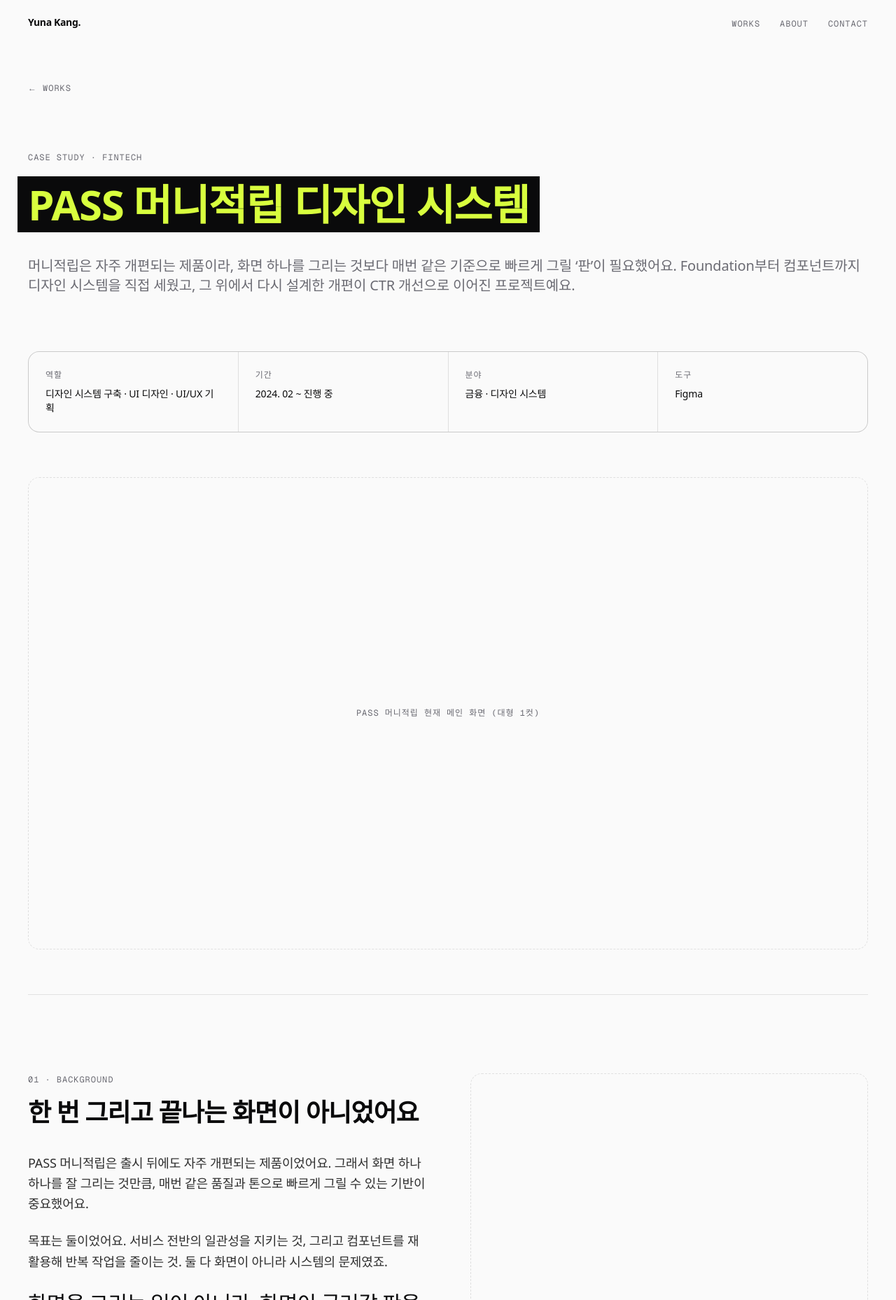
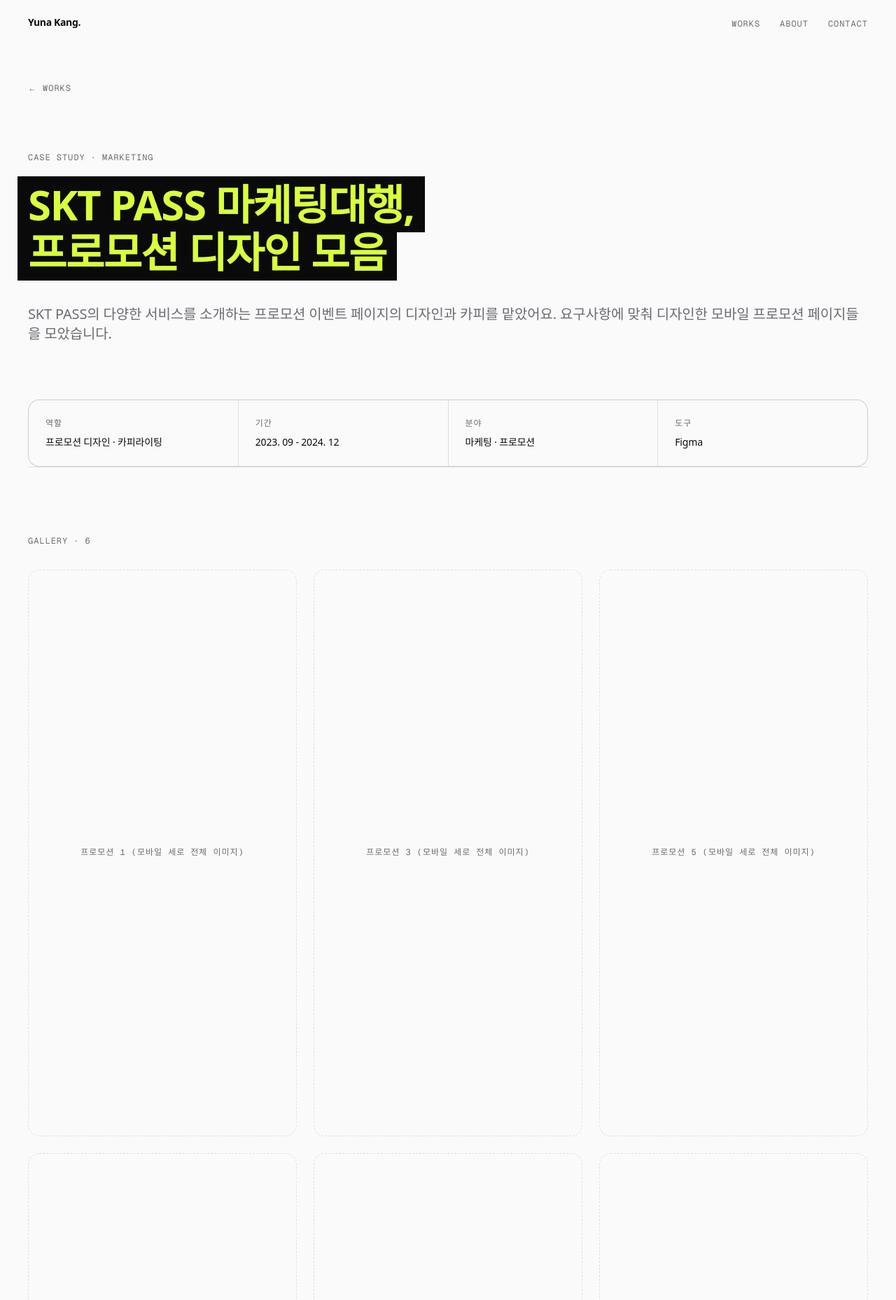
Before and after one commit to yxxna/yxxna-portfolio, a Next.js app: page /works/SKMT in a window 1280 px wide. Shown: the top 1858 px of the page at 70% size. Built offline with nearby package versions, Linux system fonts and the light colour scheme; a web font is replaced by a local one.

Commit message:
파일구조 변경

```diff
--- /dev/null
+++ b/app/works/SKMT/SKMTGallery.tsx
@@ -0,0 +1,120 @@
+"use client";
+
+import Link from "next/link";
+import { motion } from "motion/react";
+import Reveal from "@/components/Reveal";
+import EntryBoxReveal from "@/components/EntryBoxReveal";
+import { withBasePath } from "@/lib/base-path";
+import { data, type GalleryImage } from "./data";
+
+/** 세로 모바일 프로모션 이미지 한 장. 실제 이미지는 잘림 없이 전체, 없으면 점선 플레이스홀더. */
+function GalleryItem({ src, alt, hint }: GalleryImage) {
+  return (
+    <figure className="mb-6 break-inside-avoid">
+      {src ? (
+        // eslint-disable-next-line @next/next/no-img-element
+        <img
+          src={withBasePath(src)}
+          alt={alt ?? hint ?? ""}
+          loading="lazy"
+          className="w-full rounded-2xl border border-line"
+        />
+      ) : (
+        <div
+          className="flex items-center justify-center rounded-2xl border border-dashed border-line bg-white/[0.02]"
+          style={{ aspectRatio: "9 / 19" }}
+        >
+          <p className="label px-6 text-center leading-relaxed">{hint}</p>
+        </div>
+      )}
+    </figure>
+  );
+}
+
+export default function SKMTGallery() {
+  const { kicker, title, titleLines, summary, meta, images } = data;
+
+  return (
+    <main className="flex-1 pt-28">
+      <div className="mx-auto max-w-[1400px] px-6 md:px-10">
+        <Link
+          href="/works"
+          data-cursor="BACK"
+          className="label inline-block hover:text-foreground"
+        >
+          ← Works
+        </Link>
+
+        {/* header */}
+        <header className="py-12 md:py-20">
+          <motion.p
+            initial={{ opacity: 0, y: 20 }}
+            animate={{ opacity: 1, y: 0 }}
+            transition={{ duration: 0.7 }}
+            className="label mb-6"
+          >
+            {kicker}
+          </motion.p>
+          <motion.h1
+            initial={{ opacity: 0, y: 30 }}
+            animate={{ opacity: 1, y: 0 }}
+            transition={{ duration: 0.8, delay: 0.05 }}
+            className="max-w-4xl pb-2 text-4xl font-semibold leading-[1.14] tracking-tight sm:text-5xl md:text-6xl"
+          >
+            <EntryBoxReveal lines={titleLines ?? [title]} />
+          </motion.h1>
+          <motion.p
+            initial={{ opacity: 0, y: 20 }}
+            animate={{ opacity: 1, y: 0 }}
+            transition={{ duration: 0.7, delay: 0.15 }}
+            className="mt-8 text-xl text-muted"
+          >
+            {summary}
+          </motion.p>
+        </header>
+
+        {/* meta */}
+        <div className="grid gap-px overflow-hidden rounded-2xl border border-line bg-line sm:grid-cols-4">
+          {meta.map((m) => (
+            <div key={m.k} className="bg-background p-6">
+              <p className="label mb-2">{m.k}</p>
+              <p className="text-sm">{m.v}</p>
+            </div>
+          ))}
+        </div>
+
+        {/* gallery — 세로 모바일 이미지를 잘림 없이 전체로, 메이슨리 컬럼 배치 */}
+        <section className="border-t border-line py-16 md:py-24">
+          <Reveal>
+            <p className="label mb-8">Gallery · {images.length}</p>
+          </Reveal>
+          <Reveal delay={0.08}>
+            <div className="columns-1 gap-6 sm:columns-2 lg:columns-3">
+              {images.map((img, i) => (
+                <GalleryItem key={i} {...img} />
+              ))}
+            </div>
+          </Reveal>
+        </section>
+
+        {/* footer nav */}
+        <div className="flex items-center justify-between border-t border-line py-16">
+          <Link
+            href="/works"
+            data-cursor="BACK"
+            className="label hover:text-foreground"
+          >
+            ← 모든 작업
+          </Link>
+          <Link
+            href="/contact"
+            data-cursor="MAIL"
+            className="text-lg font-medium transition-opacity hover:opacity-60"
+          >
+            함께 일하고 싶다면 →
+          </Link>
+        </div>
+      </div>
+    </main>
+  );
+}
--- a/app/works/SKMT/data.ts
+++ b/app/works/SKMT/data.ts
@@ -1,108 +1,47 @@
-import type { CaseStudy } from "@/lib/case-study-types";
+/**
+ * SKMT는 텍스트 케이스 스터디가 아니라 "프로모션 디자인 모음(이미지 갤러리)"이라
+ * 공용 CaseStudyLayout 대신 같은 폴더의 SKMTGallery 컴포넌트로 렌더한다.
+ *
+ * 이미지 추가/순서 변경은 아래 images 배열만 손보면 된다.
+ * 실제 파일은 public/images/skmt/ 에 넣고 src에 "/images/skmt/01.png" 형태로 경로를 적는다.
+ * src 없이 hint만 있으면 점선 플레이스홀더로 보인다(세로 모바일 비율).
+ */
 
-export const data: CaseStudy = {
-  slug: "SKMT",
-  kicker: "Case Study · Fintech",
-  title: "PASS 머니적립 디자인 시스템 구축과 부터 UI 디자인, 이제는 기획까지",
-  titleLines: ["PASS 머니적립 디자인 시스템"],
-  accentWord: "디자인 시스템",
+export type GalleryImage = {
+  src?: string; // 실제 이미지 경로 (예: "/images/skmt/01.png")
+  alt?: string; // 접근성/대체 텍스트
+  hint?: string; // src 없을 때 플레이스홀더에 표시할 설명
+};
+
+export type SkmtData = {
+  kicker: string;
+  title: string;
+  titleLines?: string[];
+  summary: string;
+  meta: { k: string; v: string }[];
+  images: GalleryImage[];
+};
+
+export const data: SkmtData = {
+  kicker: "Case Study · Marketing",
+  title: "SKT PASS 마케팅대행, 프로모션 디자인 모음",
+  titleLines: ["SKT PASS 마케팅대행,", "프로모션 디자인 모음"],
   summary:
-    "머니적립은 자주 개편되는 제품이라, 화면 하나를 그리는 것보다 매번 같은 기준으로 빠르게 그릴 ‘판’이 필요했어요. Foundation부터 컴포넌트까지 디자인 시스템을 직접 세웠고, 그 위에서 다시 설계한 개편이 CTR 개선으로 이어진 프로젝트예요.",
+    "SKT PASS의 다양한 서비스를 소개하는 프로모션 이벤트 페이지의 디자인과 카피를 맡았어요. 요구사항에 맞춰 디자인한 모바일 프로모션 페이지들을 모았습니다.",
   meta: [
-    { k: "역할", v: "디자인 시스템 구축 · UI 디자인 · UI/UX 기획" },
-    { k: "기간", v: "2024. 02 ~ 진행 중" },
-    { k: "분야", v: "금융 · 디자인 시스템" },
+    { k: "역할", v: "프로모션 디자인 · 카피라이팅" },
+    { k: "기간", v: "2023. 09 - 2024. 12" },
+    { k: "분야", v: "마케팅 · 프로모션" },
     { k: "도구", v: "Figma" },
   ],
-  heroImage: {
-    hint: "PASS 머니적립 현재 메인 화면 (대형 1컷)",
-    ratio: "16 / 9",
-  },
-  sections: [
-    {
-      n: "01",
-      kicker: "Background",
-      title: "한 번 그리고 끝나는 화면이 아니었어요",
-      body: [
-        "PASS 머니적립은 출시 뒤에도 자주 개편되는 제품이었어요. 그래서 화면 하나하나를 잘 그리는 것만큼, 매번 같은 품질과 톤으로 빠르게 그릴 수 있는 기반이 중요했어요.",
-        "목표는 둘이었어요. 서비스 전반의 일관성을 지키는 것, 그리고 컴포넌트를 재활용해 반복 작업을 줄이는 것. 둘 다 화면이 아니라 시스템의 문제였죠.",
-      ],
-      pull: "화면을 그리는 일이 아니라, 화면이 굴러갈 판을 까는 일이었어요.",
-      images: [
-        { hint: "PASS 머니적립 주요 화면들", ratio: "9 / 16" },
-        { hint: "개편이 반복되는 제품 특성 다이어그램" },
-      ],
-    },
-    {
-      n: "02",
-      kicker: "Problem",
-      title: "시스템이 없으면, 개편마다 처음부터였어요",
-      body: [
-        "기준이 없으면 같은 머니적립인데도 화면마다 여백과 컴포넌트가 미묘하게 달라져요. 개편이 한 번 돌 때마다 사실상 처음부터 다시 그리는 셈이었고요.",
-        "개발과의 핸드오프도 비용이었어요. 같은 요소를 부르는 이름이 사람마다 달라, 무엇을 어디에 쓰는지부터 매번 맞춰야 했어요.",
-      ],
-      pull: "일관성은 의지로 지키는 게 아니라, 시스템으로 지켜야 했어요.",
-    },
-    {
-      n: "03",
-      kicker: "Build ① · Foundation",
-      title: "텍스트·컬러·아토믹 요소부터 정의했어요",
-      body: [
-        "가장 아래층부터 세웠어요. 텍스트 스타일과 컬러를 토큰으로 정리하고, 버튼·아이콘 같은 UI 아톰을 정의했어요.",
-        "이 Foundation이 단단해야 그 위의 컴포넌트가 흔들리지 않으니까요. 색 하나, 간격 하나를 정하는 게 곧 이후 모든 화면의 기본값을 정하는 일이었어요.",
-      ],
-      images: [
-        { hint: "Foundation, 텍스트 스타일·컬러 토큰" },
-        { hint: "UI 아톰 모음" },
-      ],
-    },
-    {
-      n: "04",
-      kicker: "Build ② · Component System",
-      title: "Figma Property로 한 번 만들고 계속 쓰게 했어요",
-      body: [
-        "Figma의 Property를 활용해 컴포넌트를 상태·변형별로 구조화했어요. 하나의 컴포넌트로 여러 상황을 커버해, 재활용이 실제로 되도록 만든 거예요.",
-        "컴포넌트마다 이름을 명확히 붙였어요. 이름이 곧 개발과 공유하는 언어라, 네이밍을 정리한 것만으로 핸드오프 커뮤니케이션 비용이 줄었어요.",
-      ],
-      pull: "컴포넌트 이름이 곧 개발과 나누는 공용어였어요.",
-      images: [
-        { hint: "Figma Property로 구조화한 컴포넌트", ratio: "16 / 9" },
-        { hint: "컴포넌트 네이밍 규칙 예시" },
-      ],
-    },
-    {
-      n: "05",
-      kicker: "Redesign · 처음 → 현재",
-      slide: {
-        src: "/images/pass/evolution.png",
-        alt: "PASS 머니적립 메인 화면의 개편 과정. 왼쪽부터 처음(큰 카드가 세로로 쌓여 적립 수단이 소수만 노출되고 여백이 큰 모습), 중간(적립 수단을 아이콘 그리드로 압축하고 금액 배지를 붙인 모습), 현재(상단 액션 슬라이드 배너와 정돈된 위계로 더 많은 혜택을 배치한 모습)",
-        ratio: "16 / 9",
-      },
-    },
-    {
-      n: "06",
-      kicker: "Result",
-      title: "개편으로 CTR이 올랐고, 시스템이 그 속도를 받쳤어요",
-      stats: [
-        { value: "▲ 00%", delta: "개편 전 대비", label: "머니적립 CTR" },
-        { value: "빠름", label: "개편 반영 속도 · 시스템 기반" },
-        { value: "감소", label: "개발 핸드오프 커뮤니케이션 비용" },
-      ],
-      body: [
-        "머니적립 메인은 여러 번의 개편을 거쳤어요. 처음엔 큰 카드가 세로로 쌓여 적립 수단이 몇 개만 보이고 여백이 데드스페이스로 남았는데, 개편을 거치며 아이콘 그리드로 압축해 한 화면 노출량을 늘렸고, 항목마다 적립 금액과 즉시 참여 요소를 붙여 ‘누를 이유’를 만들었어요. 지금은 액션 슬라이드 배너와 정돈된 위계로 더 많은 혜택을 더 눌리게 배치했고요.",
-        "이렇게 다시 설계한 개편이 머니적립 CTR을 끌어올렸어요. 디자인 시스템은 그 성과의 속도를 받쳤고요. 일관된 디자인으로 브랜딩이 또렷해졌고, 개편할 때 빠르게 바꿀 수 있었고, 개발과 같은 이름으로 이야기하면서 커뮤니케이션 비용도 줄었어요.",
-      ],
-      pull: "시스템은 목적이 아니라, 더 나은 화면을 빠르게 만들기 위한 수단이었어요.",
-    },
-    {
-      n: "07",
-      kicker: "Learning",
-      title: "배운 것",
-      body: [
-        "여백과 컴포넌트 구성의 일관성이 생각보다 훨씬 중요하다는 걸 체감했어요. 작은 간격 규칙 하나가 전체 화면의 완성도를 좌우하더라고요.",
-        "그리고 디자인 시스템엔 ‘완성’이 없어요. 제품이 자라는 만큼 같이 발전시켜야 하는 유동적인 프로젝트라는 걸 배웠어요.",
-      ],
-      pull: "디자인 시스템엔 완성이 없어요. 제품과 함께 계속 자라요.",
-    },
+  // TODO: 실제 이미지를 public/images/skmt/ 에 넣고 아래에 { src, alt } 로 채우기.
+  //       개수는 자유롭게 늘리면 된다.
+  images: [
+    { hint: "프로모션 1 (모바일 세로 전체 이미지)" },
+    { hint: "프로모션 2 (모바일 세로 전체 이미지)" },
+    { hint: "프로모션 3 (모바일 세로 전체 이미지)" },
+    { hint: "프로모션 4 (모바일 세로 전체 이미지)" },
+    { hint: "프로모션 5 (모바일 세로 전체 이미지)" },
+    { hint: "프로모션 6 (모바일 세로 전체 이미지)" },
   ],
 };
--- a/app/works/SKMT/page.tsx
+++ b/app/works/SKMT/page.tsx
@@ -1,5 +1,5 @@
 import type { Metadata } from "next";
-  import CaseStudyLayout from "@/components/case-studies/CaseStudyLayout";
+import SKMTGallery from "./SKMTGallery";
 import { data } from "./data";
 
 export const metadata: Metadata = {
@@ -8,5 +8,5 @@
 };
 
 export default function Page() {
-    return <CaseStudyLayout data={data} />;
+  return <SKMTGallery />;
 }
```
Lines whose indentation alone changed are shown as unchanged.
